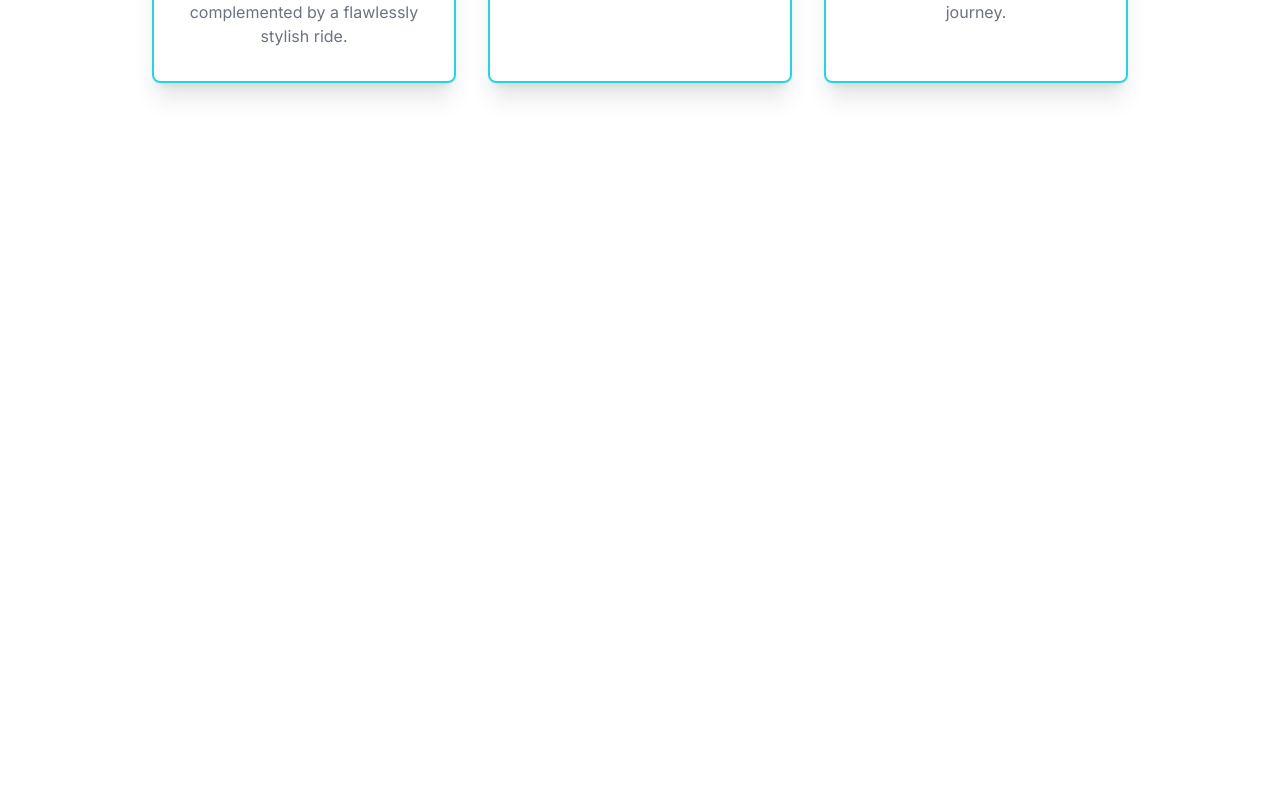
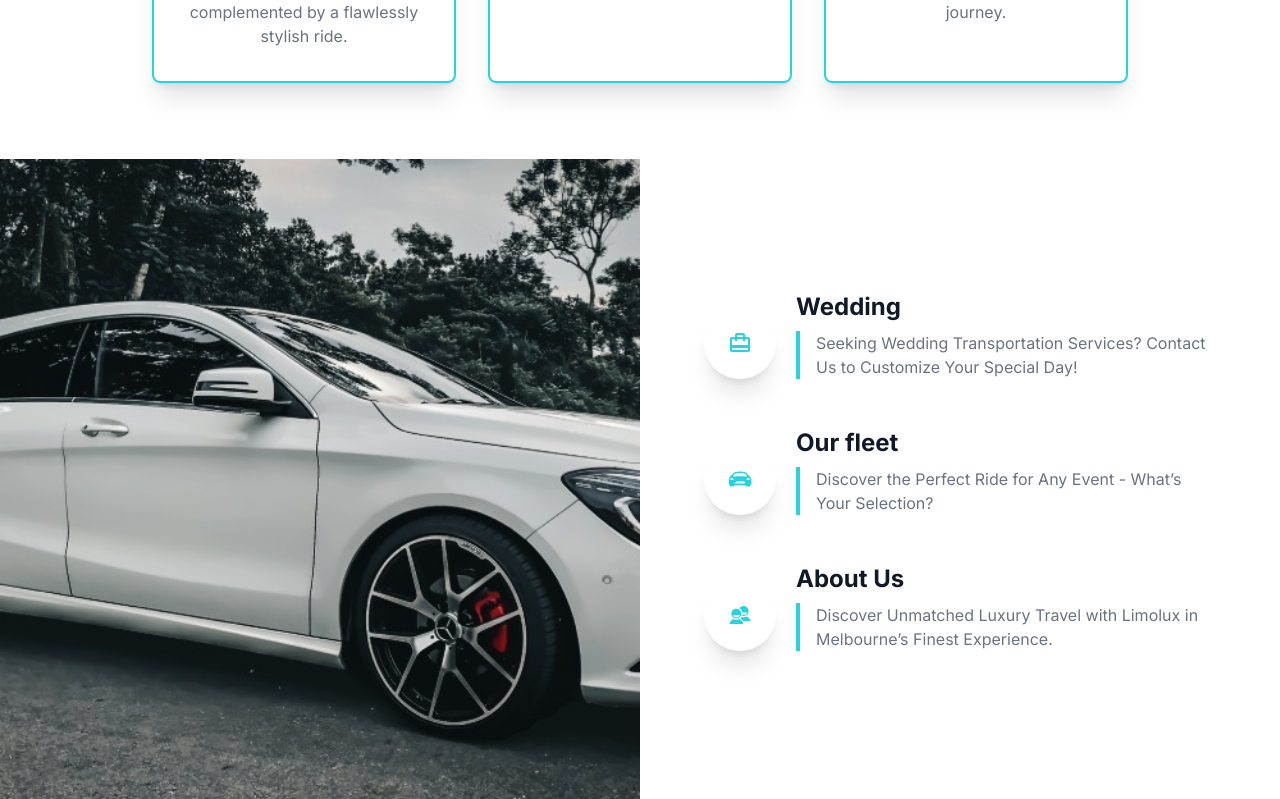
Before and after one commit to Vinayak-Anand/MotoRent, a Next.js app: page / in a window 1280 px wide. Shown: the part 1109-1908 px from the top of the page. Before the commit the page ends 1268 px from the top, so only its background shows below. Built offline with nearby package versions, Linux system fonts and the light colour scheme.

Commit message:
implement Subfooter component

```diff
--- a/package.json
+++ b/package.json
@@ -19,6 +19,7 @@
     "next": "14.2.5",
     "react": "^18",
     "react-dom": "^18",
+    "react-icons": "^5.2.1",
     "tailwind-merge": "^2.4.0",
     "tailwindcss-animate": "^1.0.7"
   },
--- a/src/app/page.js
+++ b/src/app/page.js
@@ -1,5 +1,6 @@
 import Carousels from "@/components/Carousel";
 import Explore from "@/components/Explore";
+import Subfooter from "@/components/SubFooter";
 import Image from "next/image";
 
 export default function Home() {
@@ -8,6 +9,7 @@ export default function Home() {
       <Carousels />
       <div className="relative">
         <Explore />
+        <Subfooter />
       </div>
       </div>
   );
--- /dev/null
+++ b/src/components/SubFooter.jsx
@@ -0,0 +1,55 @@
+import React from "react";
+import { IoMdContacts } from "react-icons/io";
+import { MdCardTravel } from "react-icons/md";
+import { IoCarSport } from "react-icons/io5";
+
+const Subfooter = () => {
+  return (
+    <div className="w-full grid grid-cols-1 md:grid-cols-2 rounded-lg shadow-[0_2px_15px_-3px-rgba(0,0,0,0.07),0_10px_20px_-2px-rgba(0,0,0,0.04)] md:flex-row relative">
+      <img
+        src="/lower-banner.jpg"
+        alt=""
+        className="h-96 w-full object-cover md:h-[60vh] lg:h-[80vh]"
+      />
+      <div className="flex flex-col justify-center gap-8 md:px-16 px-8 md:my-0 my-8">
+        <div className="flex items-center gap-5">
+          <span className="shadow-xl text-2xl p-6 rounded-full">
+            <MdCardTravel className="text-third-color" />
+          </span>
+          <div className="flex flex-col gap-2">
+            <h5 className="text-2xl text-gray-900 font-bold">Wedding</h5>
+            <p className="mb-4 text-base text-gray-500 border-l-4 border-third-color pl-4">
+              Seeking Wedding Transportation Services? Contact Us to Customize
+              Your Special Day!
+            </p>
+          </div>
+        </div>
+        <div className="flex items-center gap-5">
+          <span className="shadow-xl text-2xl p-6 rounded-full">
+            <IoCarSport className="text-third-color" />
+          </span>
+          <div className="flex flex-col gap-2">
+            <h5 className="text-2xl text-gray-900 font-bold">Our fleet</h5>
+            <p className="mb-4 text-base text-gray-500 border-l-4 border-third-color pl-4">
+              Discover the Perfect Ride for Any Event - What’s Your Selection?
+            </p>
+          </div>
+        </div>
+        <div className="flex items-center gap-5">
+          <span className="shadow-xl text-2xl p-6 rounded-full">
+            <IoMdContacts className="text-third-color" />
+          </span>
+          <div className="flex flex-col gap-2">
+            <h5 className="text-2xl text-gray-900 font-bold">About Us</h5>
+            <p className="mb-4 text-base text-gray-500 border-l-4 border-third-color pl-4">
+              Discover Unmatched Luxury Travel with Limolux in Melbourne’s
+              Finest Experience.
+            </p>
+          </div>
+        </div>
+      </div>
+    </div>
+  );
+};
+
+export default Subfooter;
```
Also changed, not shown: 1 other file (tests, documents, lock files or other folders).
